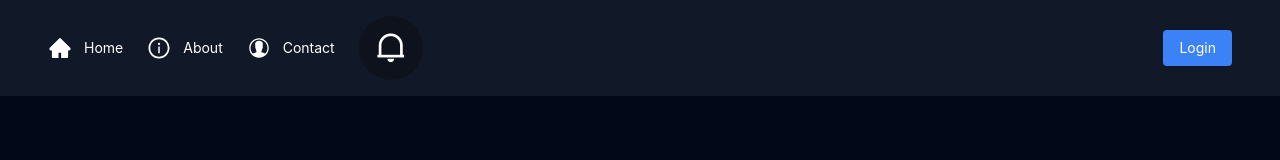
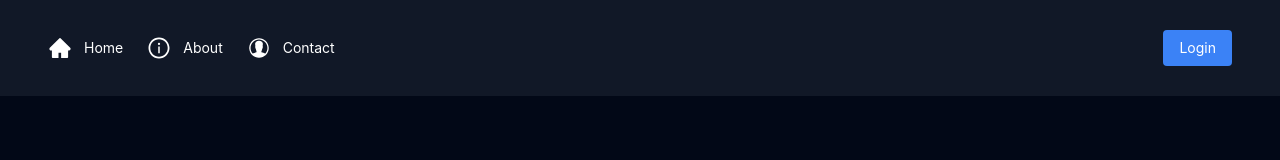
Before and after one commit to rkbyoo/JEC-space, a React (Vite) app in the folder client/: page /login in a window 1280 px wide. Shown: the top 160 px of the page. Built offline with nearby package versions, Linux system fonts and the light colour scheme.

Commit message:
fixed the notificaiton icon and logic

```diff
--- a/client/src/components/Navbar.jsx
+++ b/client/src/components/Navbar.jsx
@@ -134,8 +134,9 @@ const Navbar = () => {
               />
             </Badge>
           </div> */}
-
-<div className="flex items-center space-x-3">
+{
+  isLoggedIn &&
+  <div className="flex items-center space-x-3">
   <div
     className="cursor-pointer"
     onClick={() => {
@@ -150,15 +151,16 @@ const Navbar = () => {
     >
       <Avatar
         shape="circle"
-        size={64}
+        size={40}
         icon={
           <i className="ri-notification-2-line hover:text-blue-400 transition" />
         }
       />
+      <span className="text-white">notification</span>
     </Badge>
   </div>
 </div>
-
+}
 
           {<Notifications
             notifications={notifications}
@@ -169,6 +171,8 @@ const Navbar = () => {
           />}
 
         </div>
+
+
 
         {/* Bottom profile section */}
         <div className="flex items-center space-x-4">
```
